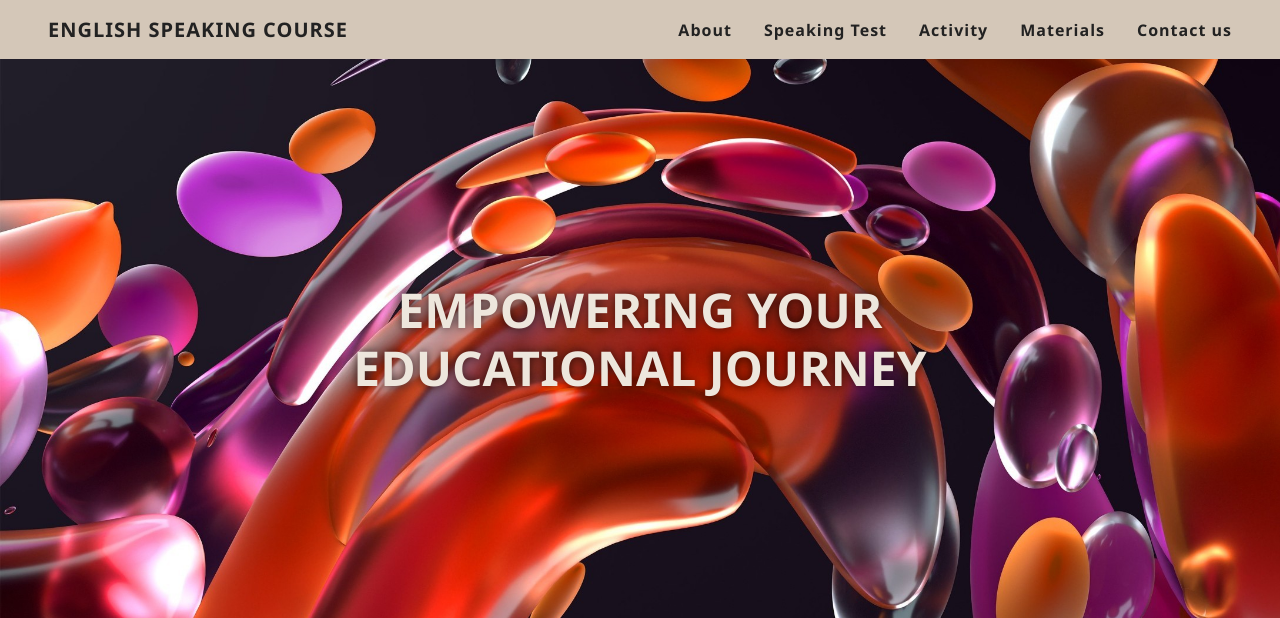
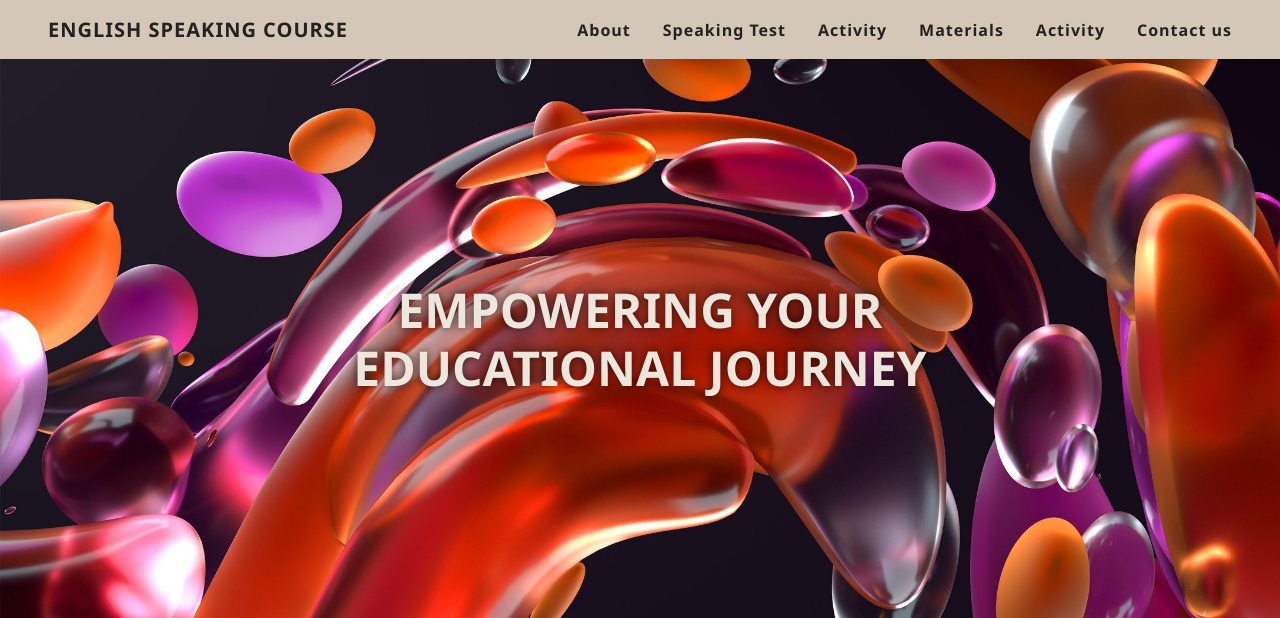
Before and after one commit to OnmyoG/English-coach, a Flask app: template templates/index_jolein.html in a window 1280 px wide. Shown: the top 618 px of the page. Run offline with Flask 3, Linux system fonts and the light colour scheme; the template is opened without the code that fills it, so the values that code supplies are empty.

Commit message:
Add activity section and link to the navigation

```diff
--- a/templates/index_jolein.html
+++ b/templates/index_jolein.html
@@ -161,6 +161,7 @@
     <li><a href="#" id="speakingTestLink">Speaking Test</a></li>
     <li><a href="/dashboard">Activity</a></li>
     <li><a href="/materials">Materials</a></li>
+    <li><a href="#" id="activityLink">Activity</a></li>
     <li>Contact us</li>
   </ul>
 </nav>
@@ -192,6 +193,12 @@
     <p><strong>AI Response:</strong></p>
     <div id="response"></div>
   </div>
+</section>
+
+<section id="activity" class="section">
+  <h2>Your Activity</h2>
+  <p><strong>Exercises completed:</strong> <span id="activityCount"></span></p>
+  <p><strong>Last active:</strong> <span id="activityLast"></span></p>
 </section>
 
 <script>
@@ -227,6 +234,16 @@
     hero.style.display = 'flex';
     hero.scrollIntoView({ behavior: 'smooth' });
   });
+
+  document.getElementById('activityLink').addEventListener('click', function(e) {
+  e.preventDefault();
+  hideAllSections();
+  document.getElementById('activity').style.display = 'block';
+
+  document.getElementById('activityCount').textContent = getActivity();
+  document.getElementById('activityLast').textContent = getLastActive();
+});
+
 
   // Speaking coach app code
   let mediaRecorder;
```
